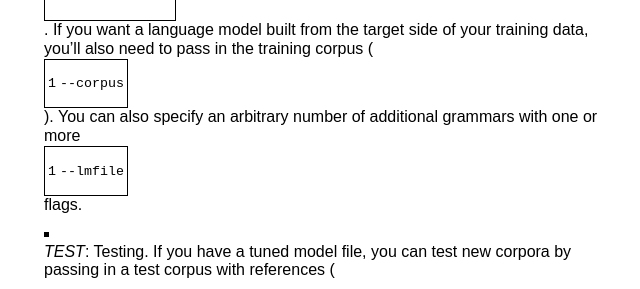
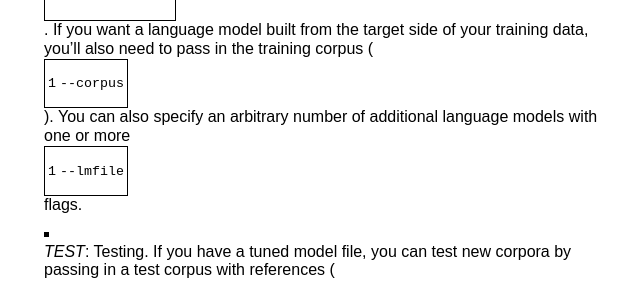
Before and after one commit to joshua-decoder/joshua-decoder.github.com, a Jekyll site: the page built from 4.1/pipeline.md, in a window 1280 px wide and 900 px high, scrolled down 7273 px. Shown: the part 152-441 px from the top of the window, without its empty margins (134-774 px from the left). Built offline with Jekyll 4.4.1, drawn with Linux system fonts in a browser that asks for light colours.

Commit message:
typo in pipeline doc

```diff
--- a/4.1/pipeline.md
+++ b/4.1/pipeline.md
@@ -278,8 +278,8 @@ argument a case-insensitive version of the following steps:
    (`--test-grammar`) grammars.  A full grammar (`--grammar`) will be filtered against the relevant
    tuning or test set unless you specify `--no-filter-tm`.  If you want a language model built from
    the target side of your training data, you'll also need to pass in the training corpus
-   (`--corpus`).  You can also specify an arbitrary number of additional grammars with one or more
-   `--lmfile` flags.
+   (`--corpus`).  You can also specify an arbitrary number of additional language models with one or
+   more `--lmfile` flags.
 
 - *TEST*: Testing.  If you have a tuned model file, you can test new corpora by passing in a test
    corpus with references (`--test`).  You'll need to provide a run name (`--name`) to store the
```
